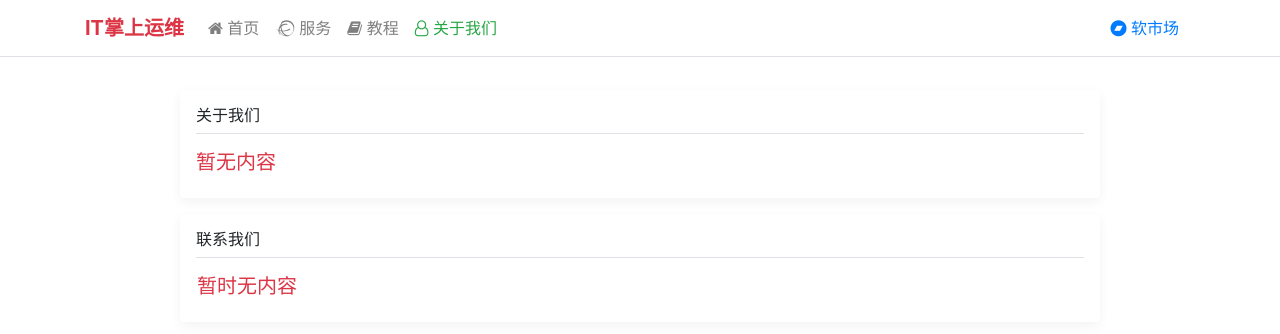
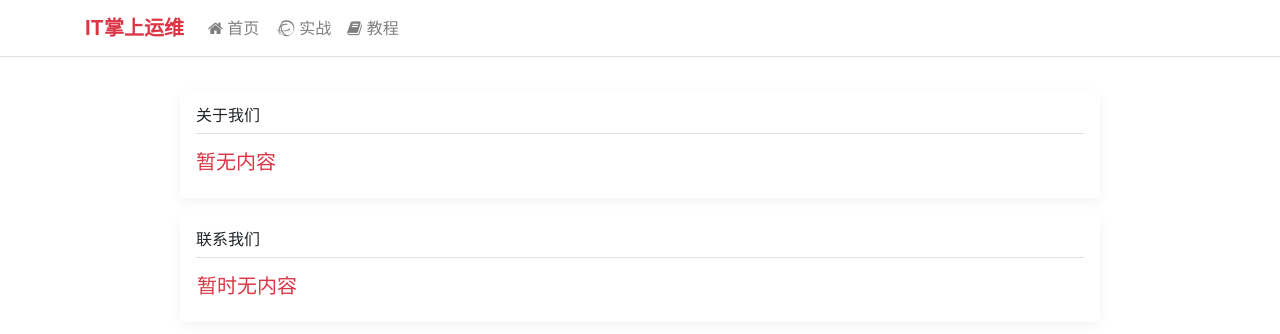
Before and after one commit to sunmouren/itzsyw, a Django app: page /about/us/ in a window 1280 px wide. Shown: the top 334 px of the page. Run offline with Django 3.2, Linux system fonts and the light colour scheme; data that the repository does not hold is empty; some libraries are stand-ins or nearby versions.

Commit message:
Update base.html

```diff
--- a/templates/base.html
+++ b/templates/base.html
@@ -34,7 +34,7 @@
                         <li class="nav-item">
                             <a class="nav-link {% ifequal 'services' current_page %}text-success{% endifequal %}"
                                href="{% url 'services:service-list' %}">
-                                <i class="fa fa-ravelry" aria-hidden="true"></i> 服务
+                                <i class="fa fa-ravelry" aria-hidden="true"></i> 实战
                             </a>
                         </li>
                         <li class="nav-item">
@@ -44,19 +44,19 @@
                           </a>
                         </li>
 
-                        <li class="nav-item">
+<!--                         <li class="nav-item">
                           <a class="nav-link {% ifequal 'abouts' current_page %}text-success{% endifequal %}"
                              href="{% url 'abouts:about-us' %}">
                               <i class="fa fa-user-o" aria-hidden="true"></i> 关于我们
                           </a>
-                        </li>
+                        </li> -->
                     </ul>
-                    <form class="form-inline my-2 my-lg-0">
+<!--                     <form class="form-inline my-2 my-lg-0">
                         <a target="_blank" class="nav-link {% ifequal '' current_page %}text-success{% endifequal %}"
                              href="https://mp.weixin.qq.com/s/zeq1sTmaPsKt7Bsok0Ldrg">
                             <i class="fa fa-bandcamp" aria-hidden="true"></i> 软市场
                         </a>
-                    </form>
+                    </form> -->
 			    </div>
 			</div>
 		</nav>
@@ -98,7 +98,7 @@
                                  </div>
                             </div>
                             <button data-sid="" class="card-link btn btn-outline-success float-right orders">
-                                确认下单
+                                确认
                             </button>
                         </div>
                     </div>
```
